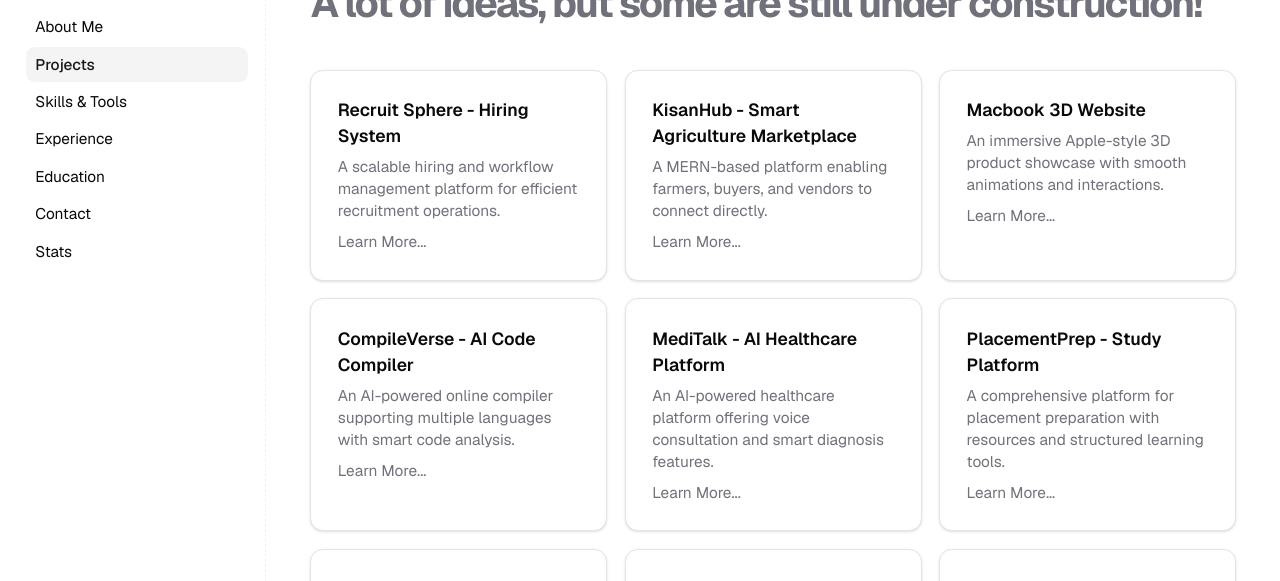
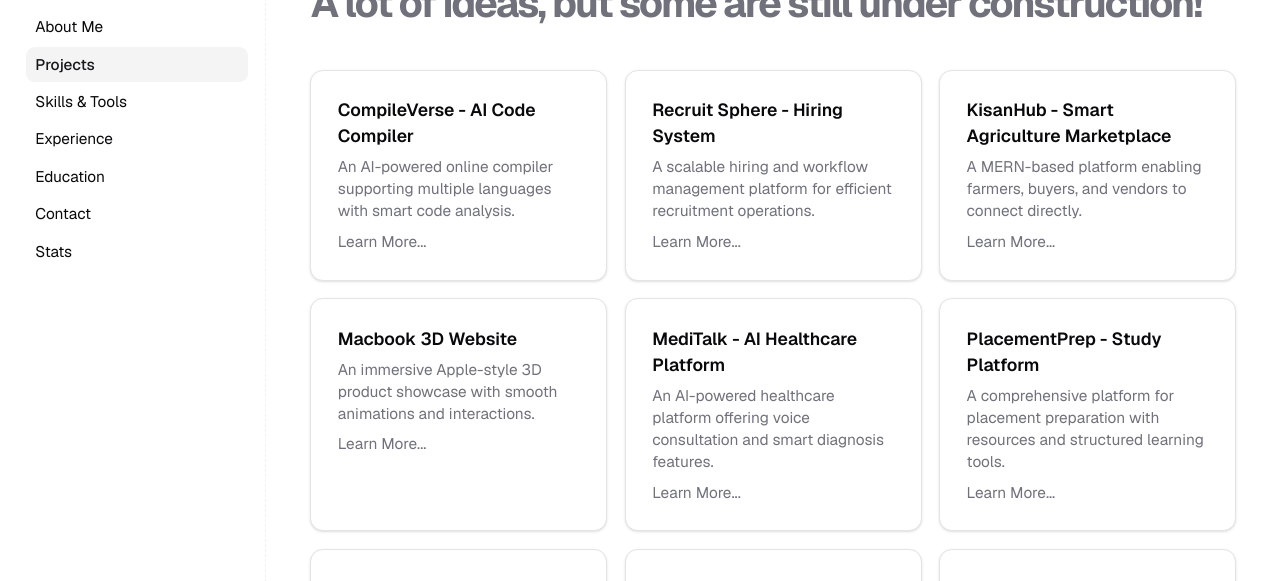
Before and after one commit to Varni1512/myPortfolio, a Next.js app: page /projects in a window 1280 px wide. Shown: the part 168-749 px from the top of the page. Built offline with nearby package versions, Linux system fonts and the light colour scheme; no server answers; the database is empty.

Commit message:
add new skills, update experience, and enhance project details

```diff
--- a/components/icons.tsx
+++ b/components/icons.tsx
@@ -1,5 +1,6 @@
 import {
   SiFirebase,
+  SiSpringboot,
   SiDotnet,
   SiPython,
   SiMysql,
@@ -242,4 +243,6 @@
   pandas: (props: IconProps) => <SiPandas {...(props as any)} color="#150458" />,
   scikitlearn: (props: IconProps) => <SiScikitlearn {...(props as any)} color="#F7931E" />,
   tensorflow: (props: IconProps) => <SiTensorflow {...(props as any)} color="#FF6F00" />,
+  springboot: (props: IconProps) => (<SiSpringboot {...props} color="#6DB33F" />
+  ),
 };
--- a/constants/experience.ts
+++ b/constants/experience.ts
@@ -1,6 +1,11 @@
 import { TimelineViewerData } from '@/types/TimelineViewer.types';
 
 export const experiences: TimelineViewerData[] = [
+  {
+    title: 'Amazon ML Summer School 2026',
+    date: 'Aug. 2026',
+    description: `Selected for a highly competitive machine learning program, where I learned fundamental ML concepts and their real-world applications through expert-led sessions. Worked on implementing machine learning algorithms and hands-on exercises using Python, while gaining exposure to industry practices, problem-solving approaches, and modern machine learning workflows.`,
+  },
   {
     title: 'FOSSEE Summer Fellow ’26 (OSDAG Shortlisted) · IIT Bombay',
     date: 'May 2026 - Present',
--- a/constants/index.ts
+++ b/constants/index.ts
@@ -1,19 +1,19 @@
 export const mySkills = [
   { title: "Java", icon: "java" },
+  { title: "ReactJS", icon: "react" },
+  { title: "NextJS", icon: "nextjs" },
   { title: "Python", icon: "python" },
   { title: "HTML", icon: "html" },
   { title: "CSS", icon: "css" },
   { title: "JavaScript", icon: "javascript" },
   { title: "TypeScript", icon: "typescript" },
-  { title: "ReactJS", icon: "react" },
-  { title: "NextJS", icon: "nextjs" },
   { title: "Redux", icon: "ReduxIcon" },
   { title: "Tailwind CSS", icon: "tailwind" },
   { title: "shadcn/ui", icon: "shadcn" },
   { title: "Framer Motion", icon: "FramerMotionIcon" },
+  { title: "Spring Boot", icon: "springboot" },
   { title: "NodeJS", icon: "nodejs" },
   { title: "ExpressJS", icon: "express" },
-  { title: ".NET", icon: "dotnet" },
   { title: "MongoDB", icon: "mongodb" },
   { title: "MySQL", icon: "mysql" },
   { title: "Supabase", icon: "SupabaseIcon" },
--- a/constants/projects.ts
+++ b/constants/projects.ts
@@ -1,4 +1,35 @@
 export const projects = [
+  {
+    title: "CompileVerse - AI Code Compiler",
+    slug: "compileverse",
+    tagline:
+      "An AI-powered online compiler supporting multiple languages with smart code analysis.",
+    overview:
+      "CompileVerse enables real-time code execution with AI-driven review and insights. It enhances coding efficiency through intelligent feedback and integrated development tools.",
+    features: [
+      "Multi-language compiler (C++, Java, Python)",
+      "Monaco Editor integration",
+      "AI code review system",
+      "Complexity analysis",
+      "Real-time output",
+    ],
+    techStack: ["React", "Node.js", "Express", "Monaco Editor", "Gemini API"],
+    challenges: [
+      "Handling secure code execution",
+      "Integrating AI-based analysis",
+      "Managing backend execution environment",
+    ],
+    learnings: [
+      "Working with compilers & execution APIs",
+      "AI integration in developer tools",
+      "Editor integrations (Monaco)",
+    ],
+    feedback: true,
+    links: {
+      live: "https://compileverse.vercel.app/",
+      github: "https://github.com/Varni1512/CompileVerse",
+    },
+  },
   {
     title: "Recruit Sphere - Hiring System",
     slug: "recruit-sphere",
@@ -24,7 +55,6 @@
       github: "https://github.com/Varni1512/Recruit_Sphere",
     },
   },
-
   {
     title: "KisanHub - Smart Agriculture Marketplace",
     slug: "kisanhub",
@@ -89,37 +119,7 @@
     },
   },
 
-  {
-    title: "CompileVerse - AI Code Compiler",
-    slug: "compileverse",
-    tagline:
-      "An AI-powered online compiler supporting multiple languages with smart code analysis.",
-    overview:
-      "CompileVerse enables real-time code execution with AI-driven review and insights. It enhances coding efficiency through intelligent feedback and integrated development tools.",
-    features: [
-      "Multi-language compiler (C++, Java, Python)",
-      "Monaco Editor integration",
-      "AI code review system",
-      "Complexity analysis",
-      "Real-time output",
-    ],
-    techStack: ["React", "Node.js", "Express", "Monaco Editor", "Gemini API"],
-    challenges: [
-      "Handling secure code execution",
-      "Integrating AI-based analysis",
-      "Managing backend execution environment",
-    ],
-    learnings: [
-      "Working with compilers & execution APIs",
-      "AI integration in developer tools",
-      "Editor integrations (Monaco)",
-    ],
-    feedback: true,
-    links: {
-      live: "https://online-compiler-khaki.vercel.app/",
-      github: "https://github.com/Varni1512/OC-frontend",
-    },
-  },
+
 
   {
     title: "MediTalk - AI Healthcare Platform",
```
